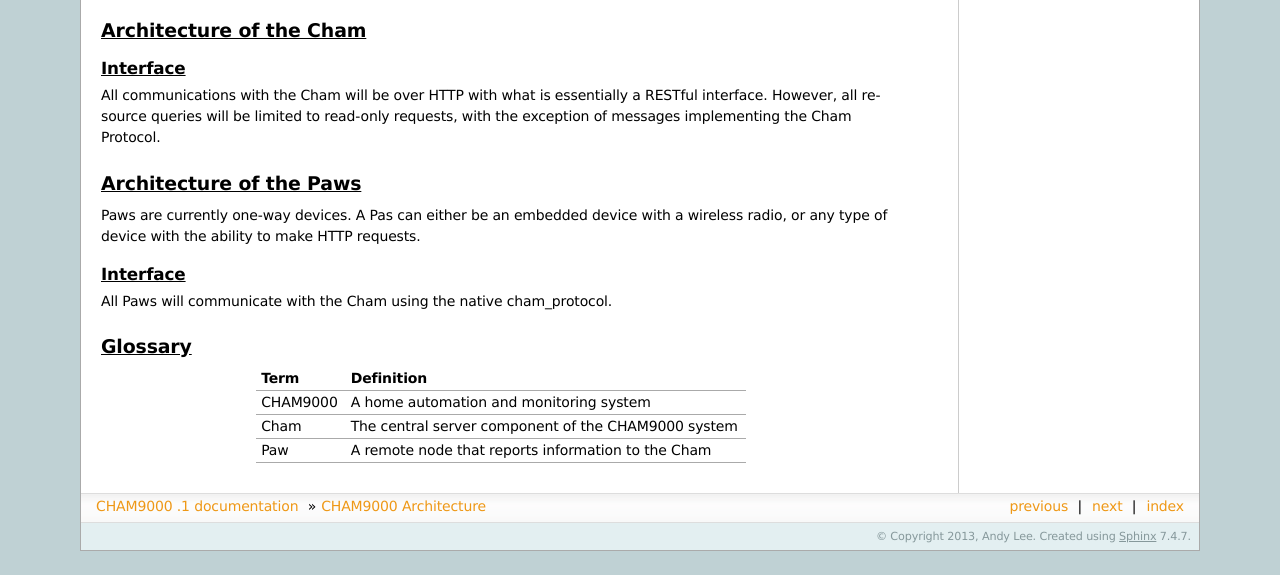
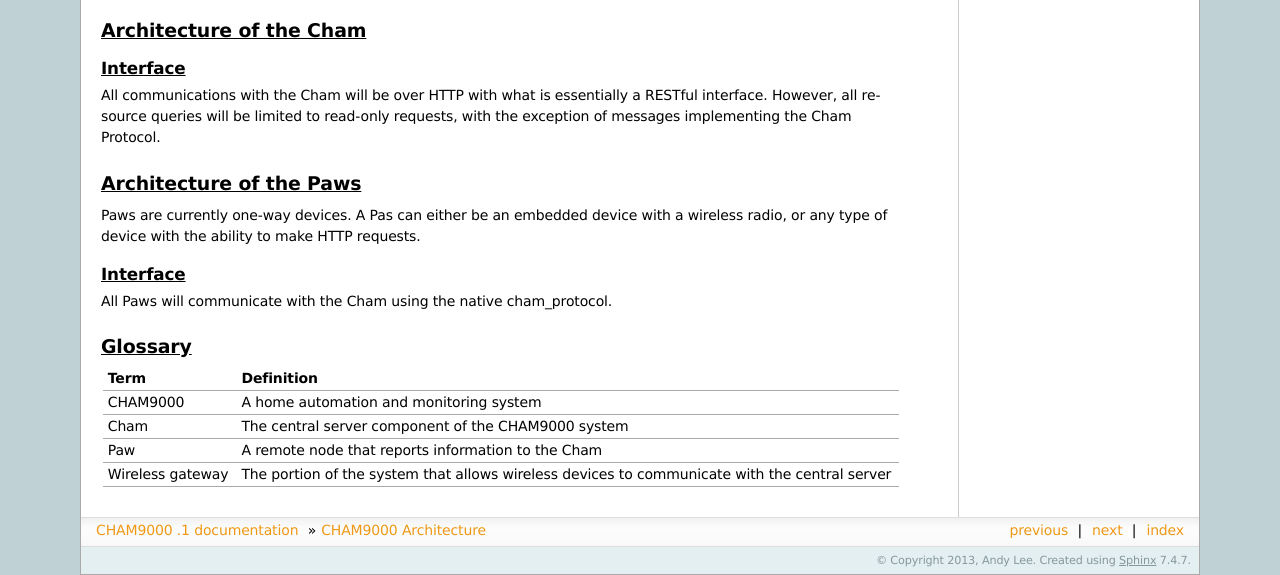
Before and after one commit to fiveohhh/cham9000, a Sphinx documentation site: the page built from docs/source/architecture.rst, in a window 1280 px wide and 900 px high, scrolled down 1300 px, cut to the strip 325-900 px from the top of the window. Built offline with Sphinx 7.4.7, drawn with Linux system fonts in a browser that asks for light colours; before the commit the page ends 2176 px from its top, so only the background shows below that.

Commit message:
Updating glossary

```diff
--- a/docs/source/architecture.rst
+++ b/docs/source/architecture.rst
@@ -129,10 +129,15 @@
 Glossary
 -------------
 
-===========     ======================================================
-Term            Definition
-===========     ======================================================
-CHAM9000        A home automation and monitoring system
-Cham            The central server component of the CHAM9000 system
-Paw             A remote node that reports information to the Cham
-===========     ======================================================
+================  ======================================================
+Term              Definition
+================  ======================================================
+CHAM9000          A home automation and monitoring system
+
+Cham              The central server component of the CHAM9000 system
+
+Paw               A remote node that reports information to the Cham
+
+Wireless gateway  The portion of the system that allows wireless devices to
+                  communicate with the central server
+================  ======================================================
```
